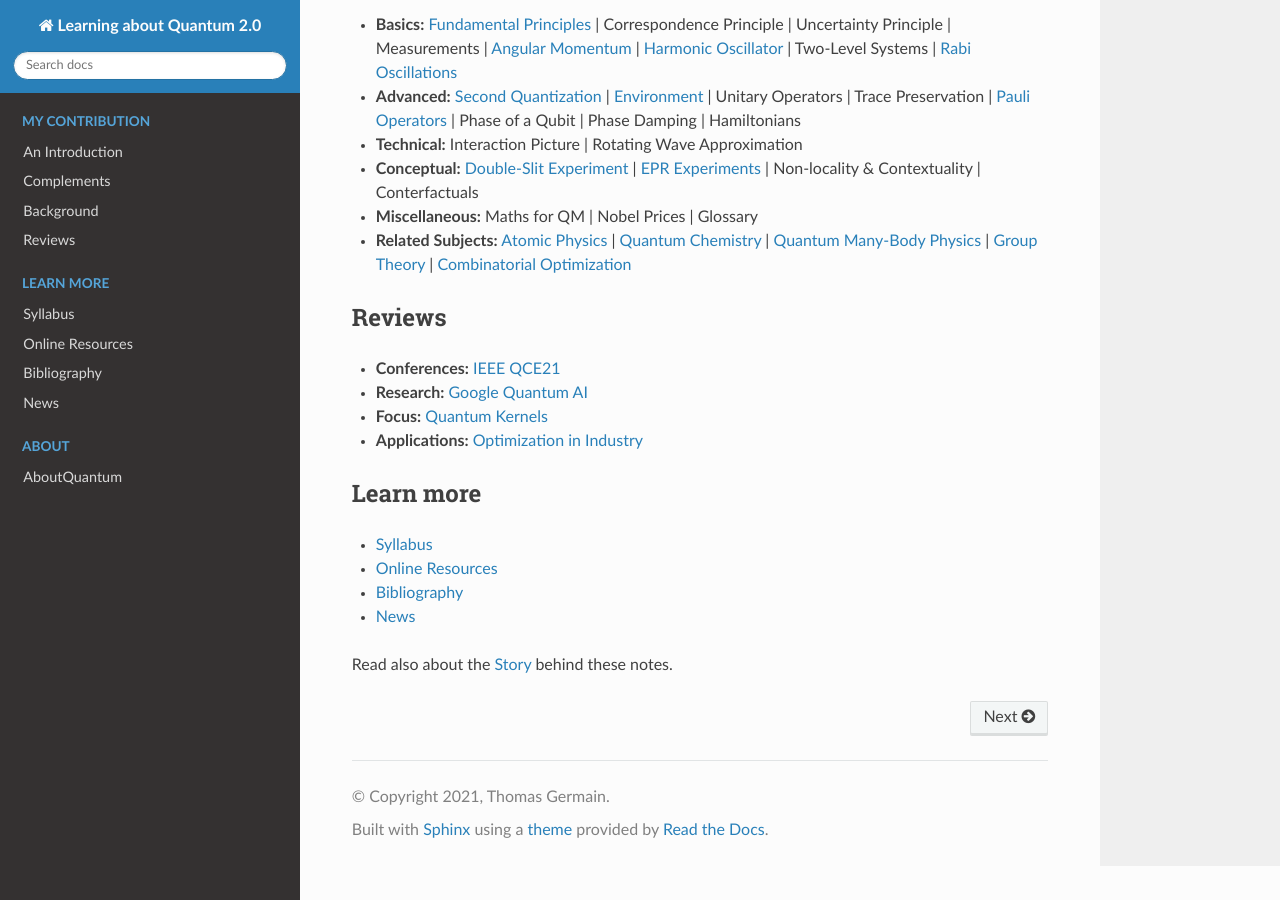
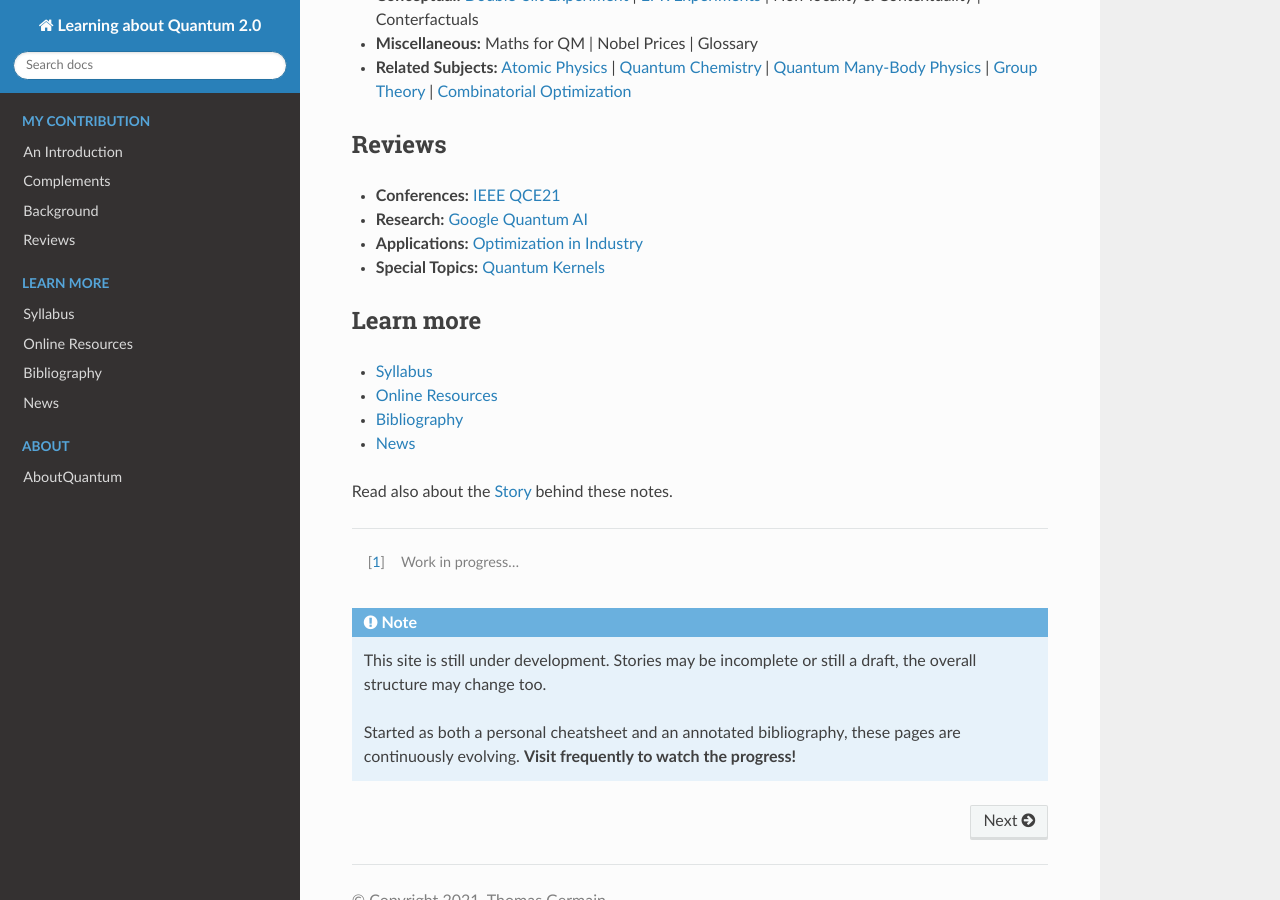
Before and after one commit to tomlqc/about-quantum, a Sphinx documentation site: the page built from source/index.rst, in a window 1280 px wide and 900 px high, scrolled down 1108 px. Built offline with Sphinx 7.4.7 and the Read the Docs theme 2.0.0, drawn with Linux system fonts in a browser that asks for light colours; some of the changed text lies outside the part shown.

Commit message:
index: move WIP note to the footer

```diff
--- a/source/index.rst
+++ b/source/index.rst
@@ -14,16 +14,7 @@ Learning about Quantum 2.0
 
 A basic introduction to Quantum Technology,
 and a guide on how to learn more about it.
-
-.. note::
-
-    This site is still under development.
-    Stories may be incomplete or still a draft,
-    the overall structure may change too.
-
-    Started as both a personal cheatsheet and an annotated bibliography,
-    these pages are continuously evolving.
-    **Visit frequently to watch the progress!**
+:draft:`Work in progress!` [#WIP]_
 
 .. include:: qutex.rst
 
@@ -198,10 +189,10 @@ Reviews
   :ref:`reviews/ieee_qce21:IEEE QCE21`
 * **Research:**
   :ref:`reviews/google:Google Quantum AI`
-* **Focus:**
-  :ref:`reviews/kernels:Quantum Kernels`
 * **Applications:**
   :ref:`reviews/industry_opti:Optimization in Industry`
+* **Special Topics:**
+  :ref:`reviews/kernels:Quantum Kernels`
 
 
 Learn more
@@ -216,3 +207,19 @@ Learn more
 Read also about the :ref:`Story <about/story:The Story>` behind these notes.
 
 .. ---------------------------------------------------------------------------
+
+-----
+
+.. [#WIP]
+
+   Work in progress...
+
+.. note::
+
+    This site is still under development.
+    Stories may be incomplete or still a draft,
+    the overall structure may change too.
+
+    Started as both a personal cheatsheet and an annotated bibliography,
+    these pages are continuously evolving.
+    **Visit frequently to watch the progress!**
--- a/source/reviews/reviews.rst
+++ b/source/reviews/reviews.rst
@@ -8,5 +8,5 @@ Reviews
 
     ieee_qce21
     google
+    industry_opti
     kernels
-    industry_opti
```
